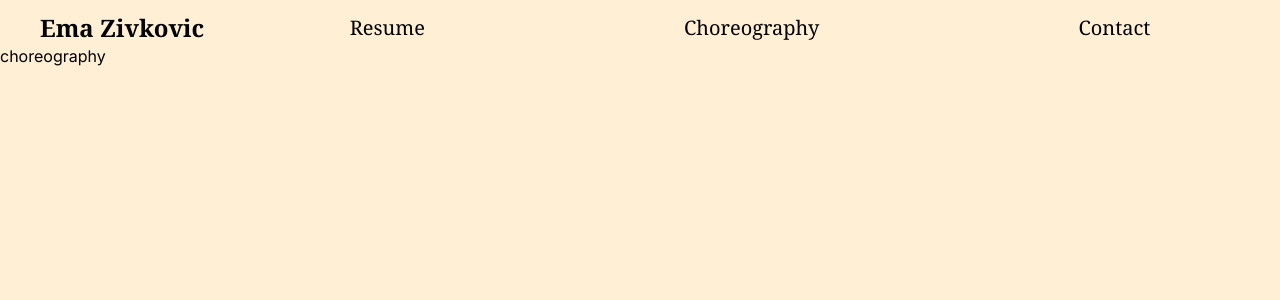
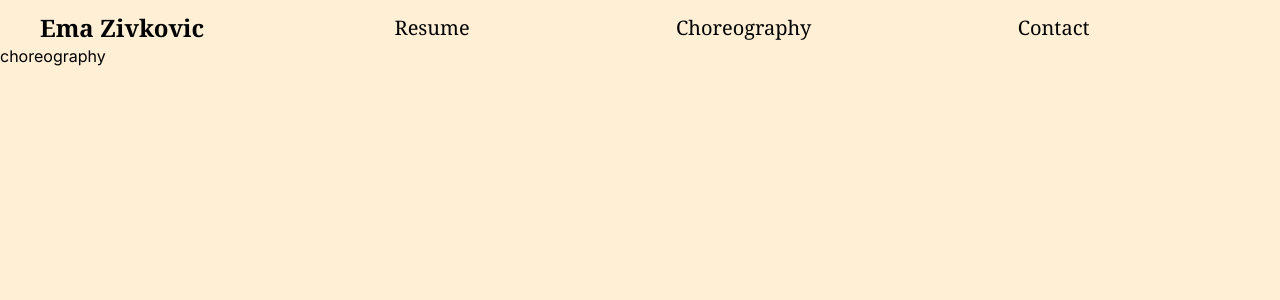
Before and after one commit to drew-anello/ema-z, a Next.js app: page /choreography in a window 1280 px wide. Shown: the top 300 px of the page. Built offline with nearby package versions, Linux system fonts and the light colour scheme.

Commit message:
makes nav bar responsive

```diff
--- a/src/app/components/Nav.tsx
+++ b/src/app/components/Nav.tsx
@@ -1,33 +1,26 @@
-import Link from "next/link"
+import Link from "next/link";
+
 function Nav() {
   return (
-        <div className="mt-3 font-serif text-xl">
-            <ul className="flex">
-                <li className="pl-10 mr-auto text-2xl font-semibold">
-                    <Link href='/'>
-                        Ema Zivkovic
-                    </Link>
+    <div className="mt-3 font-serif text-xl md:text-center">
+      <ul className="flex flex-wrap md:flex-no-wrap">
+        <li className="pl-4 mr-auto text-2xl font-semibold md:pl-10">
+          <Link href="/">Ema Zivkovic</Link>
         </li>
-                <div className="flex justify-between flex-auto pl-4">
-                    <li>
-                        <Link href='/resume'>
-                            Resume
-                        </Link>
+        <div className="flex flex-col md:flex-row md:justify-between md:flex-auto">
+          <li className="mt-2 md:mt-0">
+            <Link href="/resume">Resume</Link>
           </li>
-                    <li>
-                        <Link href='/choreography'>
-                            Choreography
-                        </Link>
+          <li className="mt-2 md:mt-0 md:ml-4">
+            <Link href="/choreography">Choreography</Link>
           </li>
-                    <li>
-                        <Link href='/contact'>
-                            Contact
-                        </Link>
+          <li className="mt-2 md:mt-0 md:ml-4">
+            <Link href="/contact">Contact</Link>
           </li>
         </div>
       </ul>
     </div>
-    )
+  );
 }
 
-export default Nav
+export default Nav;
```
Also changed, not shown: src/app/layout.tsx (+12 -12 lines). Lines whose indentation alone changed are shown as unchanged.
